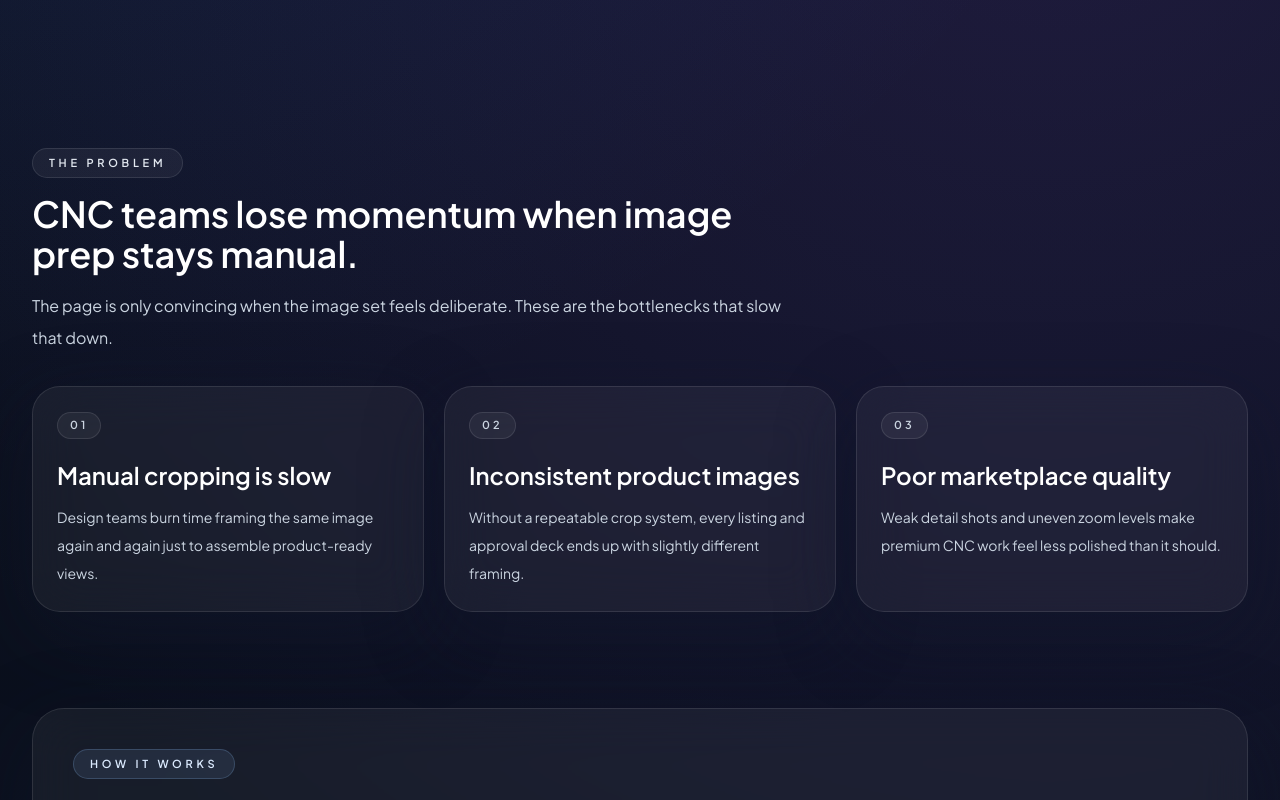
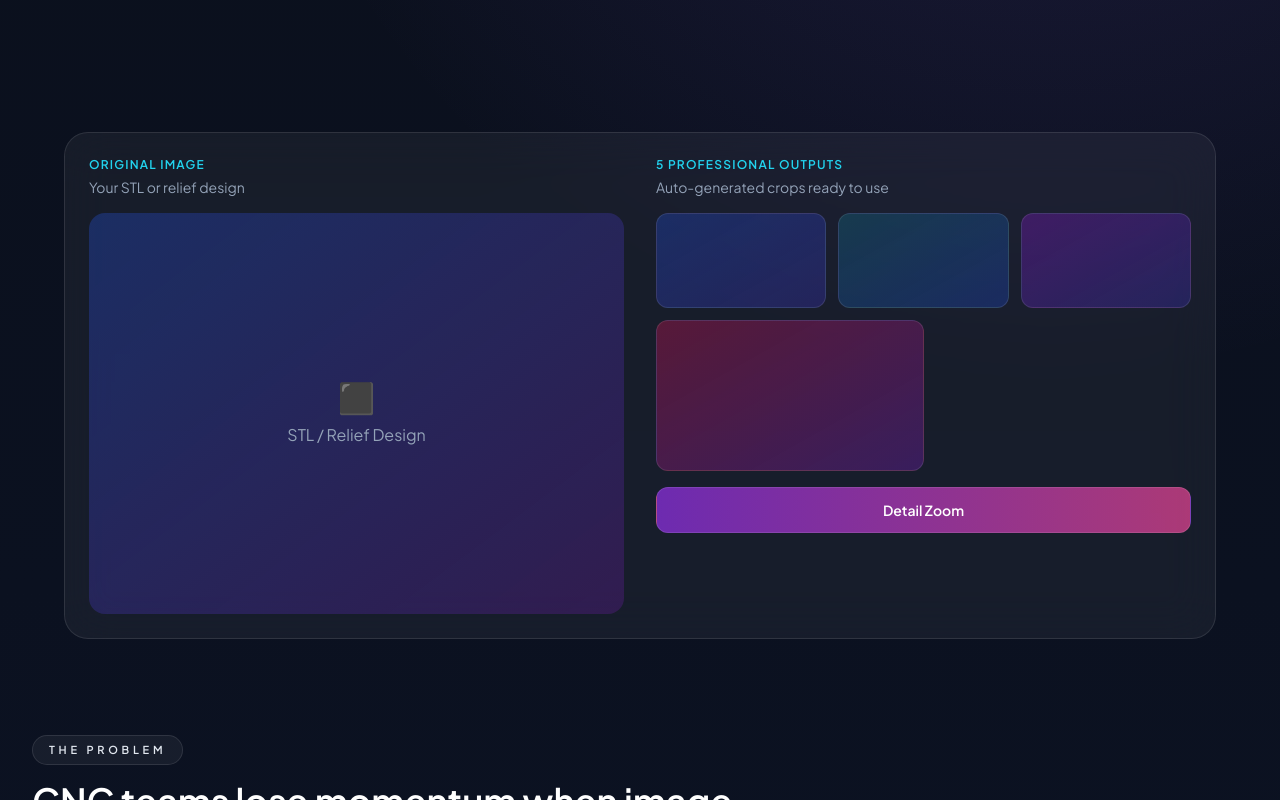
Before and after one commit to rohitrpatil45/imgtoparts, a Next.js app: page / in a window 1280 px wide. Shown: the part 820-1620 px from the top of the page. Built offline with nearby package versions, Linux system fonts and the light colour scheme.

Commit message:
gird done

```diff
--- a/app/page.tsx
+++ b/app/page.tsx
@@ -2,6 +2,7 @@ import Link from "next/link";
 import { ArtworkViewport } from "@/components/marketing/cnc-visuals";
 import { HeroPanel } from "@/components/marketing/hero-panel";
 import { Container } from "@/components/ui/container";
+import OutputPreview from "@/components/marketing/OutputPreview";
 
 const problems = [
   {
@@ -69,6 +70,7 @@ export default function LandingPage() {
   return (
     <div className="pb-20 sm:pb-24">
       <HeroPanel />
+      <OutputPreview />
 
       <Container className="mt-20 sm:mt-24">
         <section className="space-y-8">
@@ -106,7 +108,7 @@ export default function LandingPage() {
         </section>
       </Container>
 
-      <Container className="mt-20 sm:mt-24">
+      {/* <Container className="mt-20 sm:mt-24">
         <section className="rounded-[32px] border border-white/10 bg-white/5 p-6 shadow-premium backdrop-blur-xl sm:p-8 lg:p-10">
           <div className="flex flex-col gap-4 lg:flex-row lg:items-end lg:justify-between">
             <div className="max-w-3xl">
@@ -150,9 +152,9 @@ export default function LandingPage() {
             ))}
           </div>
         </section>
-      </Container>
+      </Container> */}
 
-      <Container className="mt-20 sm:mt-24">
+      {/* <Container className="mt-20 sm:mt-24">
         <section id="showcase" className="space-y-8">
           <div className="max-w-3xl">
             <div className="inline-flex rounded-full border border-white/10 bg-white/5 px-4 py-1.5 text-[11px] font-semibold uppercase tracking-[0.34em] text-slate-200">
@@ -237,7 +239,7 @@ export default function LandingPage() {
             </div>
           </div>
         </section>
-      </Container>
+      </Container> */}
 
       <Container className="mt-20 sm:mt-24">
         <section className="space-y-8">
--- /dev/null
+++ b/components/marketing/OutputPreview.tsx
@@ -0,0 +1,60 @@
+    import React from "react";
+
+export default function OutputPreview() {
+  return (
+    <section className="mt-20">
+      <div className="mx-auto max-w-6xl rounded-3xl border border-white/10 bg-white/5 p-6 backdrop-blur-xl">
+
+        <div className="grid gap-8 lg:grid-cols-2">
+
+          {/* LEFT - ORIGINAL IMAGE */}
+          <div>
+            <p className="text-xs font-semibold uppercase tracking-widest text-cyan-400">
+              Original Image
+            </p>
+            <p className="mt-1 text-sm text-slate-400">
+              Your STL or relief design
+            </p>
+
+            <div className="mt-4 aspect-[4/3] rounded-2xl bg-gradient-to-br from-blue-900/60 to-purple-900/40 flex items-center justify-center">
+              <div className="text-center text-slate-400">
+                <div className="text-3xl mb-2">⬛</div>
+                STL / Relief Design
+              </div>
+            </div>
+          </div>
+
+          {/* RIGHT - OUTPUT GRID */}
+          <div>
+            <p className="text-xs font-semibold uppercase tracking-widest text-cyan-400">
+              5 Professional Outputs
+            </p>
+            <p className="mt-1 text-sm text-slate-400">
+              Auto-generated crops ready to use
+            </p>
+
+            {/* TOP SMALL CARDS */}
+            <div className="mt-4 grid grid-cols-3 gap-3">
+              <div className="aspect-video rounded-xl bg-gradient-to-br from-blue-900/60 to-indigo-800/40 border border-white/10" />
+              <div className="aspect-video rounded-xl bg-gradient-to-br from-cyan-900/60 to-blue-800/40 border border-white/10" />
+              <div className="aspect-video rounded-xl bg-gradient-to-br from-purple-900/60 to-indigo-800/40 border border-white/10" />
+            </div>
+
+            {/* MIDDLE SMALL CARD */}
+            <div className="mt-3 w-1/2">
+              <div className="aspect-video rounded-xl bg-gradient-to-br from-pink-900/60 to-purple-800/40 border border-white/10" />
+            </div>
+
+            {/* DETAIL ZOOM */}
+            <div className="mt-4">
+              <div className="flex items-center justify-center rounded-xl bg-gradient-to-r from-purple-600/70 to-pink-500/70 py-3 text-sm font-semibold text-white border border-white/10">
+                Detail Zoom
+              </div>
+            </div>
+          </div>
+
+        </div>
+      </div>
+    </section>
+  );
+}
```
